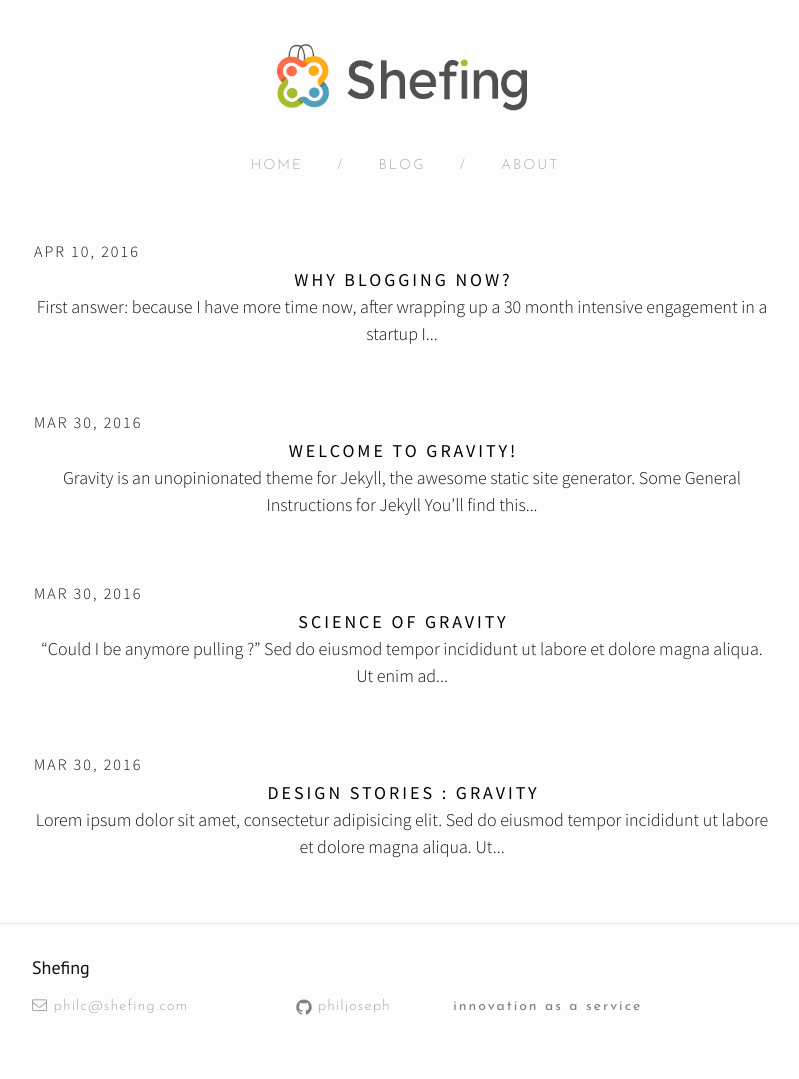
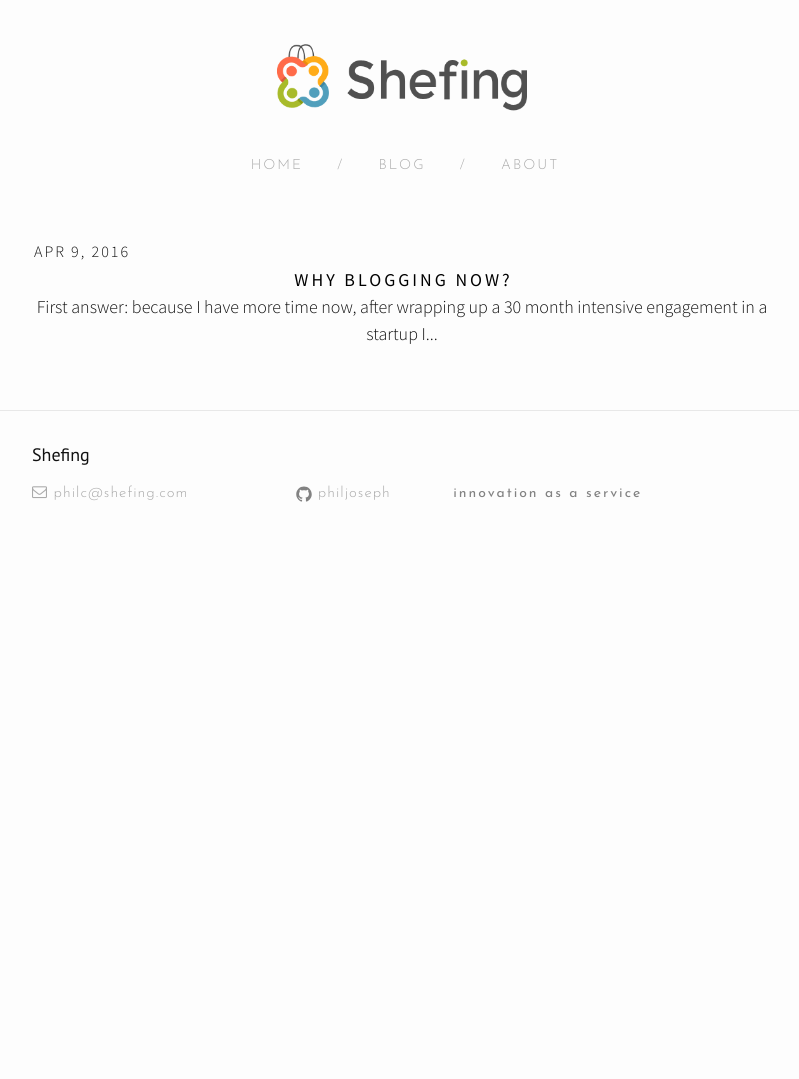
Before and after one commit to philjoseph/philjoseph.github.io, a Jekyll site: the page built from index.html, in a window 1280 px wide. Shown: the whole page, without its empty margins (238-1037 px from the left). Built offline with Jekyll 4.4.1, drawn with Linux system fonts in a browser that asks for light colours; nearby versions of some CDN libraries; after the commit the page ends 900 px from its top, so only the background shows below that.

```diff
--- a/_posts/2016-03-30-design-stories.markdown
+++ /dev/null
@@ -1,14 +0,0 @@
----
-layout: post
-title:  "Design Stories : Gravity"
-date:   2016-03-30 19:45:31 +0530
-categories: ["design", "science", "life"]
-author: "Hemang Kumar"
----
-Lorem ipsum dolor sit amet, consectetur adipisicing elit.
-
-Sed do eiusmod tempor incididunt ut labore et dolore magna aliqua. Ut enim ad minim veniam, quis nostrud exercitation ullamco laboris nisi ut aliquip ex ea commodo consequat.
-
- Duis aute irure dolor in reprehenderit in voluptate velit esse cillum dolore eu fugiat nulla pariatur. Excepteur sint occaecat cupidatat non proident, sunt in culpa qui officia deserunt mollit anim id est laborum.
-
-Lorem ipsum dolor sit amet, consectetur adipisicing elit, sed do eiusmod tempor incididunt ut labore et dolore magna aliqua. Ut enim ad minim veniam, quis nostrud exercitation ullamco laboris nisi ut aliquip ex ea commodo consequat. Duis aute irure dolor in reprehenderit in voluptate velit esse cillum dolore eu fugiat nulla pariatur. Excepteur sint occaecat cupidatat non proident, sunt in culpa qui officia deserunt mollit anim id est laborum.
--- a/_posts/2016-03-30-science.markdown
+++ /dev/null
@@ -1,14 +0,0 @@
----
-layout: post
-title:  "Science of Gravity"
-date:   2016-03-30 19:45:31 +0530
-categories: science
-author: "Chandler Bing"
----
-"Could I be anymore pulling ?"
-
-Sed do eiusmod tempor incididunt ut labore et dolore magna aliqua. Ut enim ad minim veniam, quis nostrud exercitation ullamco laboris nisi ut aliquip ex ea commodo consequat.
-
- Duis aute irure dolor in reprehenderit in voluptate velit esse cillum dolore eu fugiat nulla pariatur. Excepteur sint occaecat cupidatat non proident, sunt in culpa qui officia deserunt mollit anim id est laborum.
-
-Lorem ipsum dolor sit amet, consectetur adipisicing elit, sed do eiusmod tempor incididunt ut labore et dolore magna aliqua. Ut enim ad minim veniam, quis nostrud exercitation ullamco laboris nisi ut aliquip ex ea commodo consequat. Duis aute irure dolor in reprehenderit in voluptate velit esse cillum dolore eu fugiat nulla pariatur. Excepteur sint occaecat cupidatat non proident, sunt in culpa qui officia deserunt mollit anim id est laborum.
--- a/_posts/2016-03-30-welcome-to-jekyll.markdown
+++ /dev/null
@@ -1,29 +0,0 @@
----
-layout: post
-title:  "Welcome to Gravity!"
-date:   2016-03-30 19:45:31 +0530
-categories: jekyll update
----
-Gravity is an unopinionated theme for Jekyll, the awesome static site generator.
-
-Some General Instructions for Jekyll
-
-You’ll find this post in your `_posts` directory. Go ahead and edit it and re-build the site to see your changes. You can rebuild the site in many different ways, but the most common way is to run `jekyll serve`, which launches a web server and auto-regenerates your site when a file is updated.
-
-To add new posts, simply add a file in the `_posts` directory that follows the convention `YYYY-MM-DD-name-of-post.ext` and includes the necessary front matter. Take a look at the source for this post to get an idea about how it works.
-
-Jekyll also offers powerful support for code snippets:
-
-{% highlight ruby %}
-def print_hi(name)
-  puts "Hi, #{name}"
-end
-print_hi('Tom')
-#=> prints 'Hi, Tom' to STDOUT.
-{% endhighlight %}
-
-Check out the [Jekyll docs][jekyll-docs] for more info on how to get the most out of Jekyll. File all bugs/feature requests at [Jekyll’s GitHub repo][jekyll-gh]. If you have questions, you can ask them on [Jekyll Talk][jekyll-talk].
-
-[jekyll-docs]: http://jekyllrb.com/docs/home
-[jekyll-gh]:   https://github.com/jekyll/jekyll
-[jekyll-talk]: https://talk.jekyllrb.com/
--- a/_posts/2016-04-10-why-blogging-now.markdown
+++ b/_posts/2016-04-10-why-blogging-now.markdown
@@ -1,7 +1,7 @@
 ---
 layout: post
 title:  "Why blogging now?"
-date:   2016-04-10 18:21:31
+date:   2016-04-9 18:21:31
 categories: business, shefing
 author: "Philippe Cohen"
 ---
```
